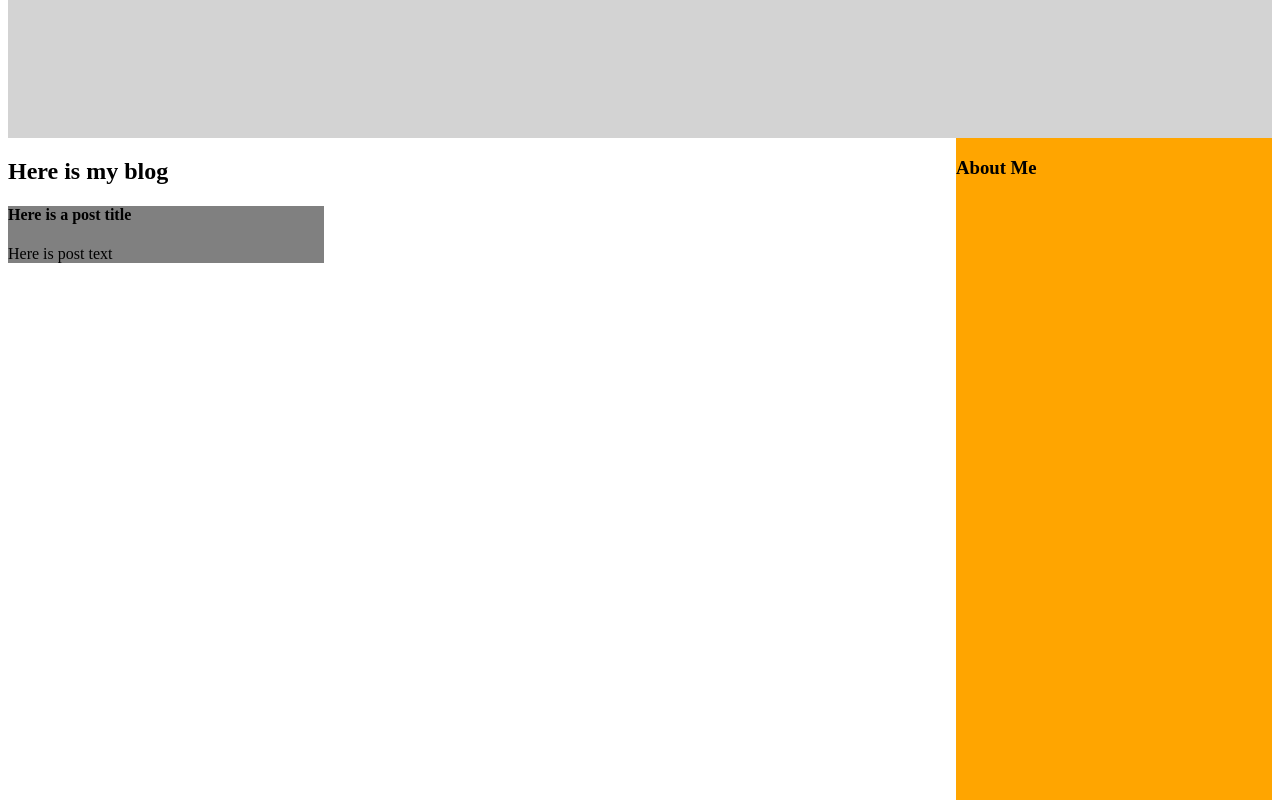
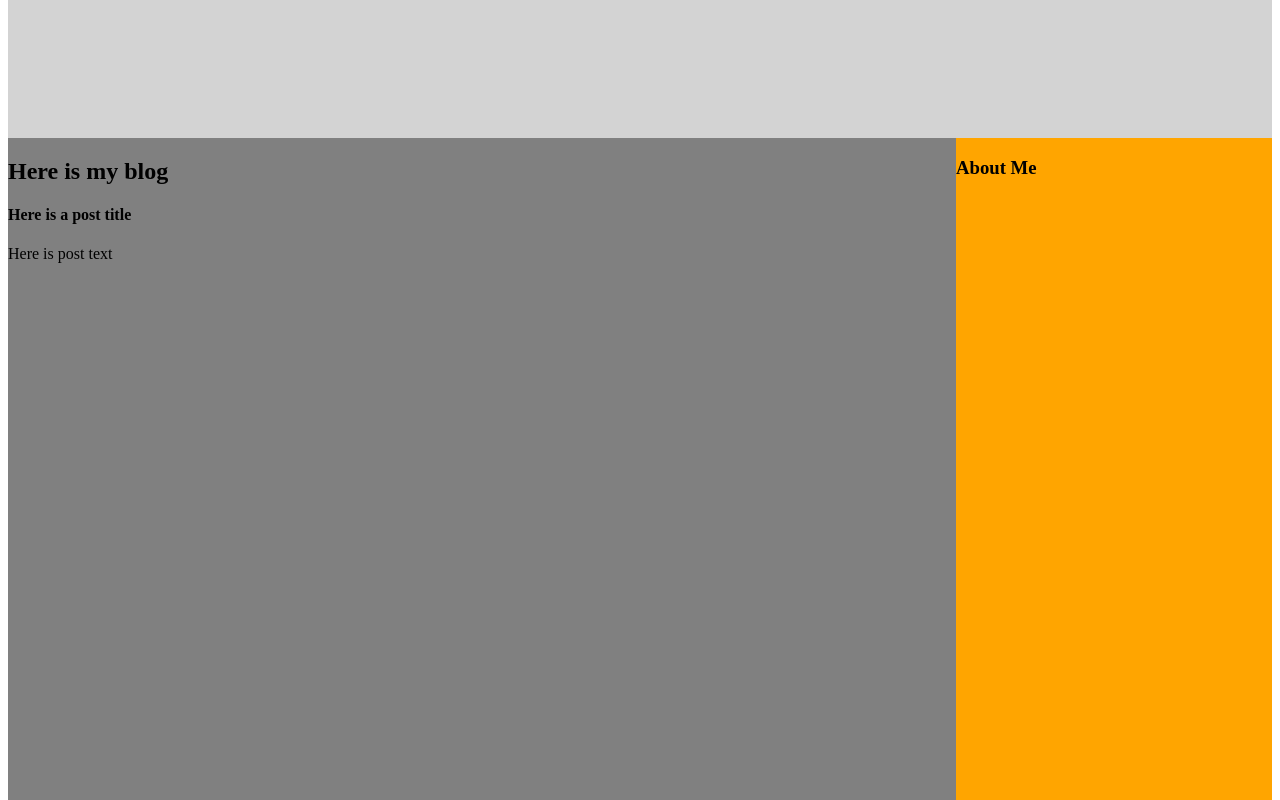
Before and after one commit to stealing-pencils/my_website, a React (Create React App) app in the folder my_website/: page / in a window 1280 px wide. Shown: the part 520-1320 px from the top of the page. Built offline with nearby package versions, Linux system fonts and the light colour scheme; a web font is replaced by a local one.

Commit message:
lined up layout

```diff
--- a/my_website/src/App.css
+++ b/my_website/src/App.css
@@ -38,7 +38,7 @@
   min-height: 100vh;
 }
 
-.posts {
+.main-blog-container {
   grid-area: p;
   background-color: gray;
 }
--- a/my_website/src/App.js
+++ b/my_website/src/App.js
@@ -21,9 +21,11 @@ class App extends Component {
           </h3>
         </div>
         <div className="main-blog-container">
-          <h2 className ="blog-title">
-          Here is my blog
-          </h2>
+          <div className="blog-title">
+            <h2>
+            Here is my blog
+            </h2>
+          </div>
           <div className="posts">
             <h4 className="post-title">
               Here is a post title
```
